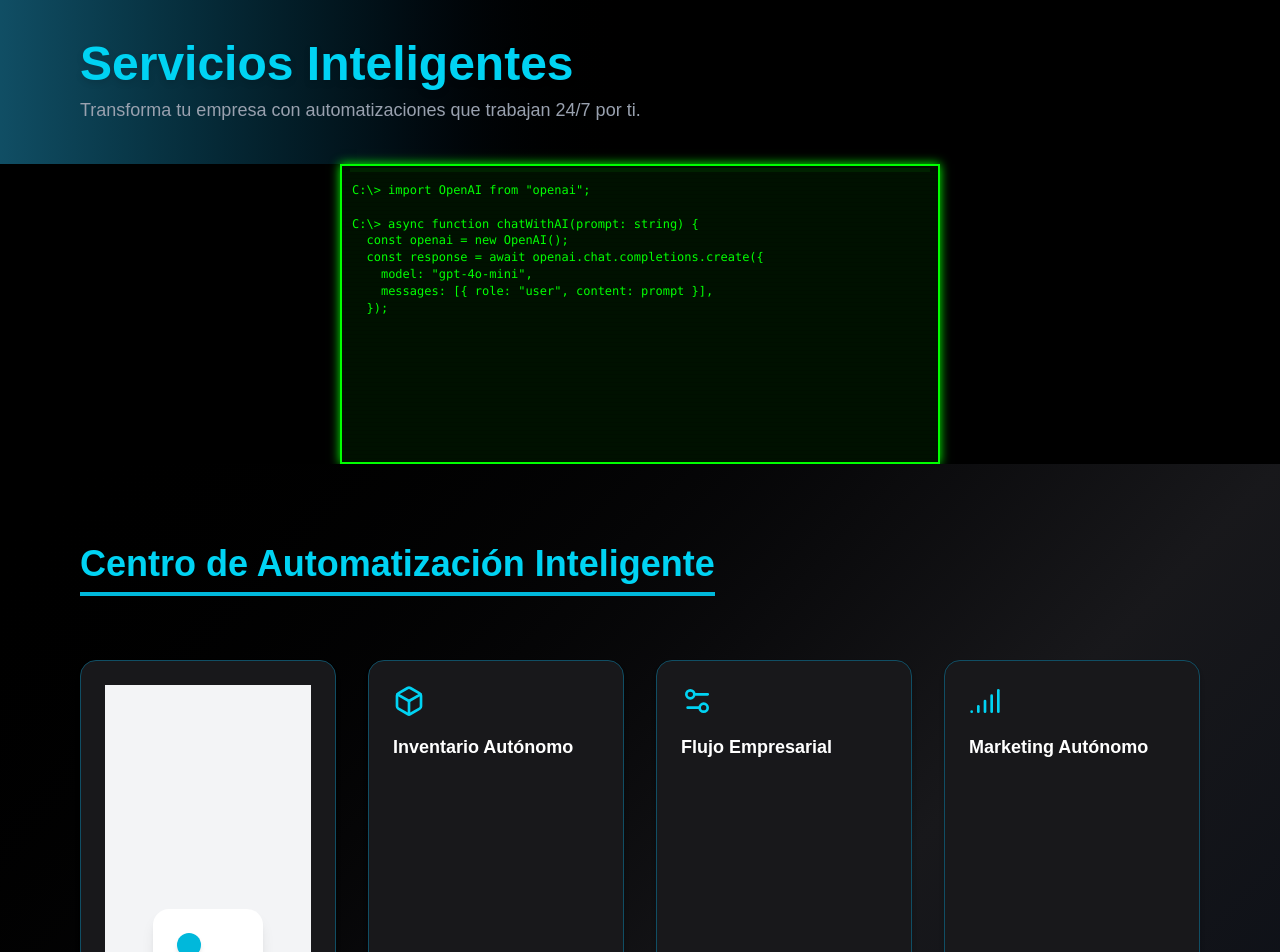
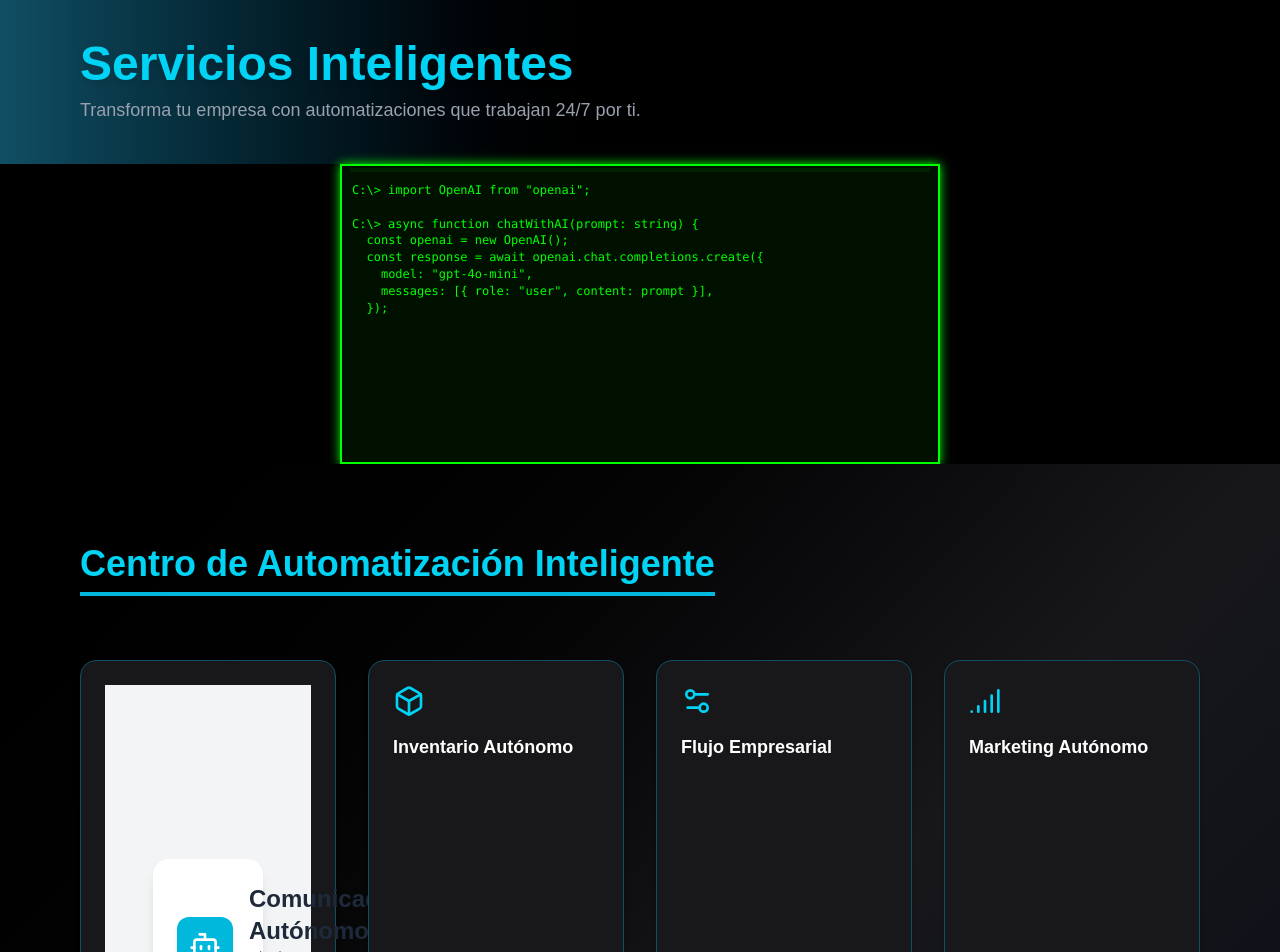
Before and after one commit to dancaicedob/intelliqbot, a Next.js app: page /servicios in a window 1280 px wide. Shown: the top 952 px of the page. Built offline with nearby package versions, Linux system fonts and the light colour scheme.

Commit message:
tratando de solucionar error

```diff
--- a/src/app/components/ServicesShowCases.tsx
+++ b/src/app/components/ServicesShowCases.tsx
@@ -1,6 +1,8 @@
+'use client';
+
 import { useState } from 'react';
 import { motion } from 'framer-motion';
-import { BoxIcon, Settings2Icon, SignalIcon } from 'lucide-react';
+import { BoxIcon, Settings2Icon, SignalIcon, BotIcon } from 'lucide-react';
 import CartoonChatbotScene from '@/app/components/home/iconos/CartoonBot';
 
 interface ServiceModule {
@@ -15,7 +17,14 @@ const services: ServiceModule[] = [
     id: 'chatbots',
     title: 'Comunicador Autónomo',
     description: 'Chatbots para WhatsApp, web y más con IA.',
-    icon: <CartoonChatbotScene />, // Componente caricaturesco
+    icon: (
+      <CartoonChatbotScene
+        id="chatbots"
+        title="Comunicador Autónomo"
+        subtitle="Chatbots para WhatsApp, web y más con IA."
+        icon={<BotIcon className="w-8 h-8 text-white" />}
+      />
+    ),
   },
   {
     id: 'inventario',
@@ -56,7 +65,7 @@ export default function ServicesShowcase() {
             whileInView={{ opacity: 1, y: 0 }}
             viewport={{ once: true }}
             transition={{ duration: 0.5, delay: 0.1 }}
-            className={`relative rounded-2xl p-6 bg-zinc-900 hover:bg-zinc-800 transition-colors duration-300 border border-cyan-900 shadow-md hover:shadow-cyan-500/20 group`}
+            className="relative rounded-2xl p-6 bg-zinc-900 hover:bg-zinc-800 transition-colors duration-300 border border-cyan-900 shadow-md hover:shadow-cyan-500/20 group"
           >
             <div className="mb-4">{service.icon}</div>
             <h3 className="text-white text-lg font-semibold mb-2 group-hover:text-cyan-400 transition-colors">
```
Also changed, not shown: src/app/components/home/iconos/CartoonBot.tsx (+13 -5 lines).
